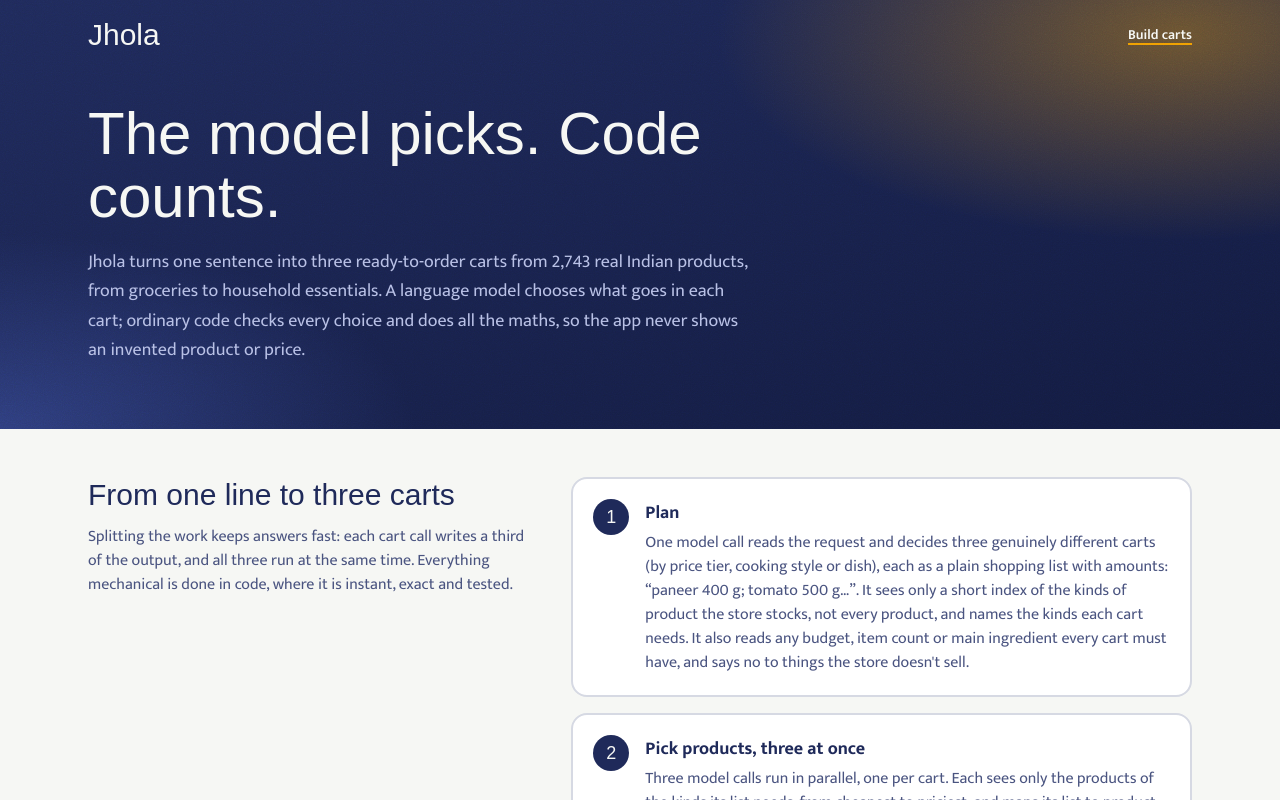
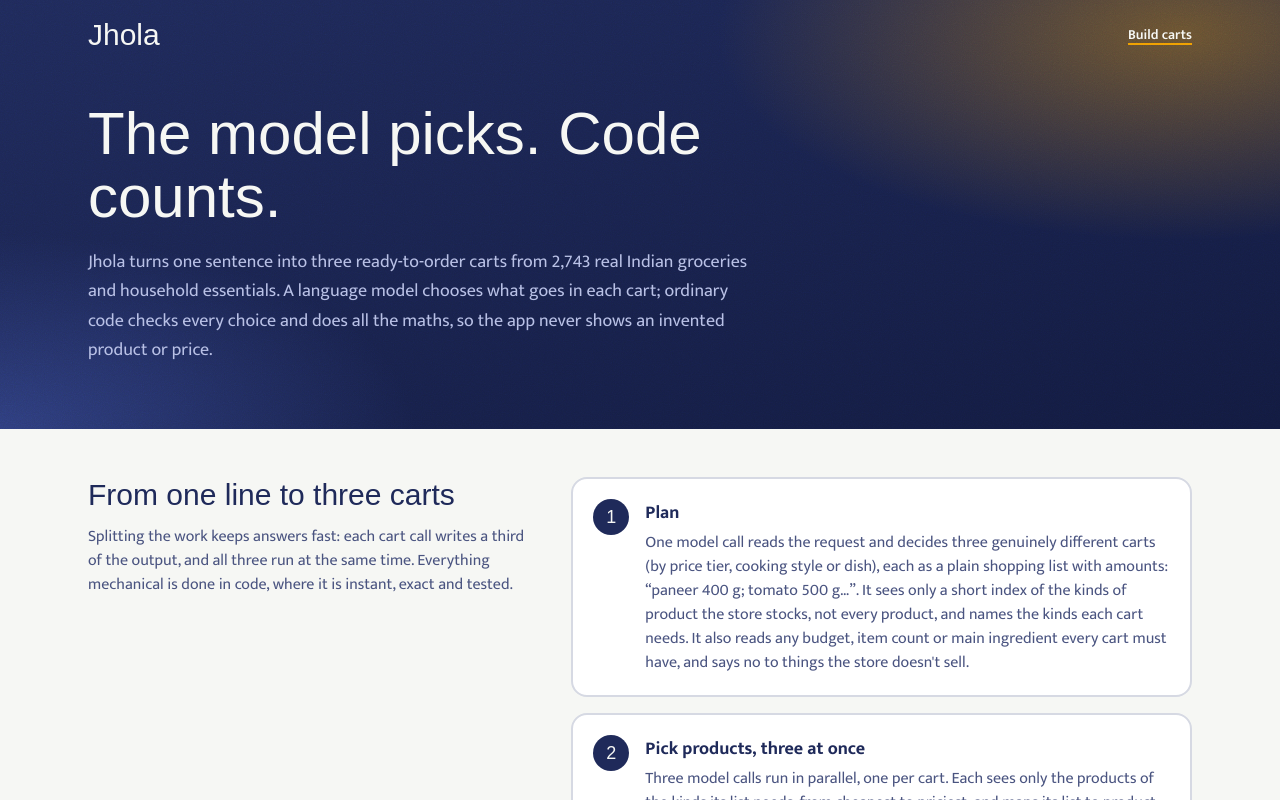
Before and after one commit to iyerbrah/Jhola, a Next.js app: page /how-it-works in a window 1280 px wide. Shown: the top 800 px of the page. Built offline with nearby package versions, Linux system fonts and the light colour scheme; no server answers; a web font is replaced by a local one.

Commit message:
Say "groceries and household essentials" once in the new copy

```diff
--- a/app/how-it-works/page.tsx
+++ b/app/how-it-works/page.tsx
@@ -92,7 +92,7 @@ export default function HowItWorks() {
           </header>
           <h1 className="rise mt-8 max-w-3xl font-display text-5xl leading-[1.05] text-on-ink sm:text-6xl">The model picks. Code counts.</h1>
           <p className="rise mt-5 max-w-2xl text-lg leading-relaxed text-on-ink-soft" style={{ "--i": 1 } as React.CSSProperties}>
-            Jhola turns one sentence into three ready-to-order carts from {catalog.length.toLocaleString("en-IN")} real Indian products, from groceries to household essentials. A
+            Jhola turns one sentence into three ready-to-order carts from {catalog.length.toLocaleString("en-IN")} real Indian groceries and household essentials. A
             language model chooses what goes in each cart; ordinary code checks every choice and does all the maths, so the app never shows an invented
             product or price.
           </p>
--- a/app/layout.tsx
+++ b/app/layout.tsx
@@ -9,7 +9,7 @@ const mukta = Mukta({ variable: "--font-mukta", weight: ["400", "500", "600", "7
 // it comes from /opt/jhola/.env.production.local (https://jhola.ramiyer.tech).
 const SITE_URL = process.env.SITE_URL || "http://localhost:3000";
 const DESCRIPTION =
-  "Describe a dish, a meal or an occasion and get three ready-to-order carts built from 2,700+ real Indian products, from groceries to household essentials, with quantities and totals worked out.";
+  "Describe a dish, a meal or an occasion and get three ready-to-order carts built from 2,700+ real Indian groceries and household essentials, with quantities and totals worked out.";
 
 export const metadata: Metadata = {
   metadataBase: new URL(SITE_URL),
--- a/components/CartBuilder.tsx
+++ b/components/CartBuilder.tsx
@@ -151,7 +151,7 @@ export function CartBuilder({ catalogSize }: { catalogSize: number }) {
                   What&apos;s on the list today?
                 </h1>
                 <p className="rise mt-5 max-w-lg text-lg leading-relaxed text-on-ink-soft" style={{ "--i": 1 } as React.CSSProperties}>
-                  Describe a dish, a meal or an occasion. Jhola builds three ready-to-order carts from {catalogSize.toLocaleString("en-IN")} real products, from groceries to household essentials, with quantities and totals worked out.
+                  Describe a dish, a meal or an occasion. Jhola builds three ready-to-order carts from {catalogSize.toLocaleString("en-IN")} real groceries and household essentials, with quantities and totals worked out.
                 </p>
               </div>
               <ListPreview />
```
